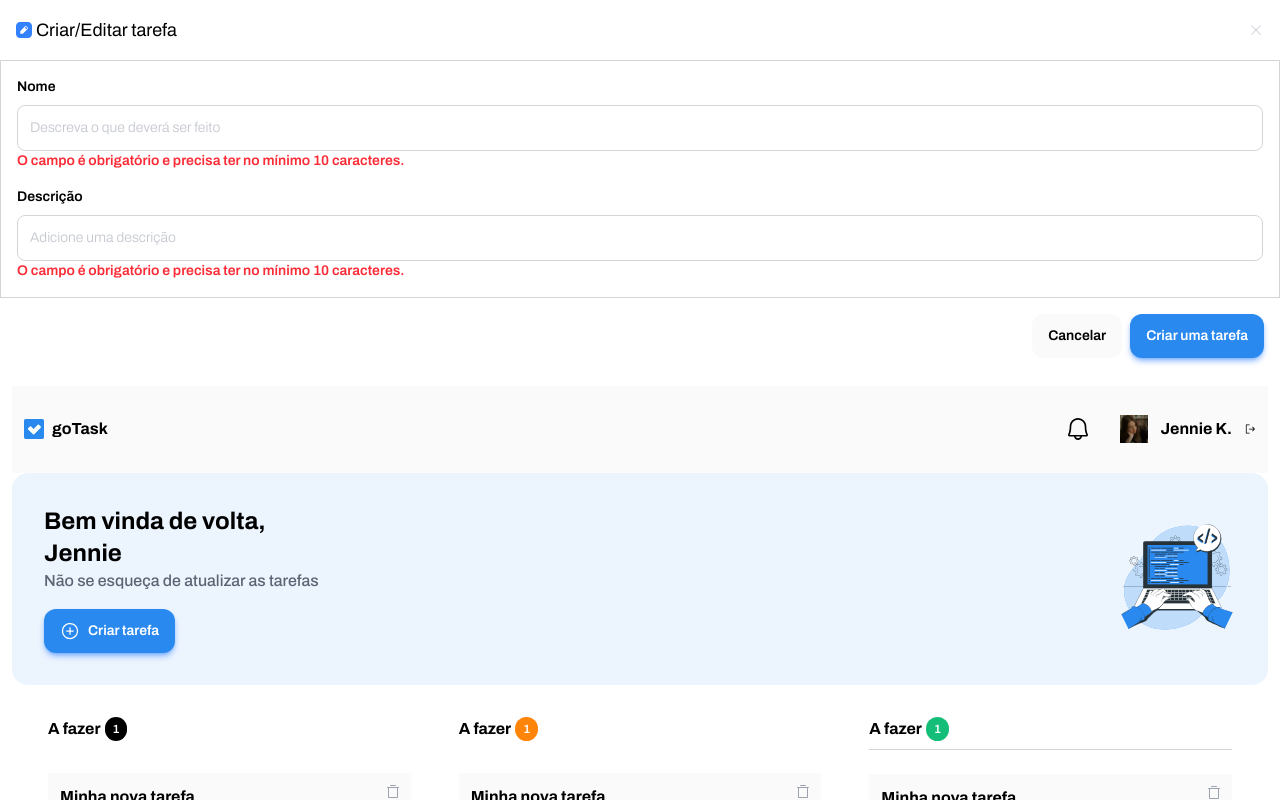
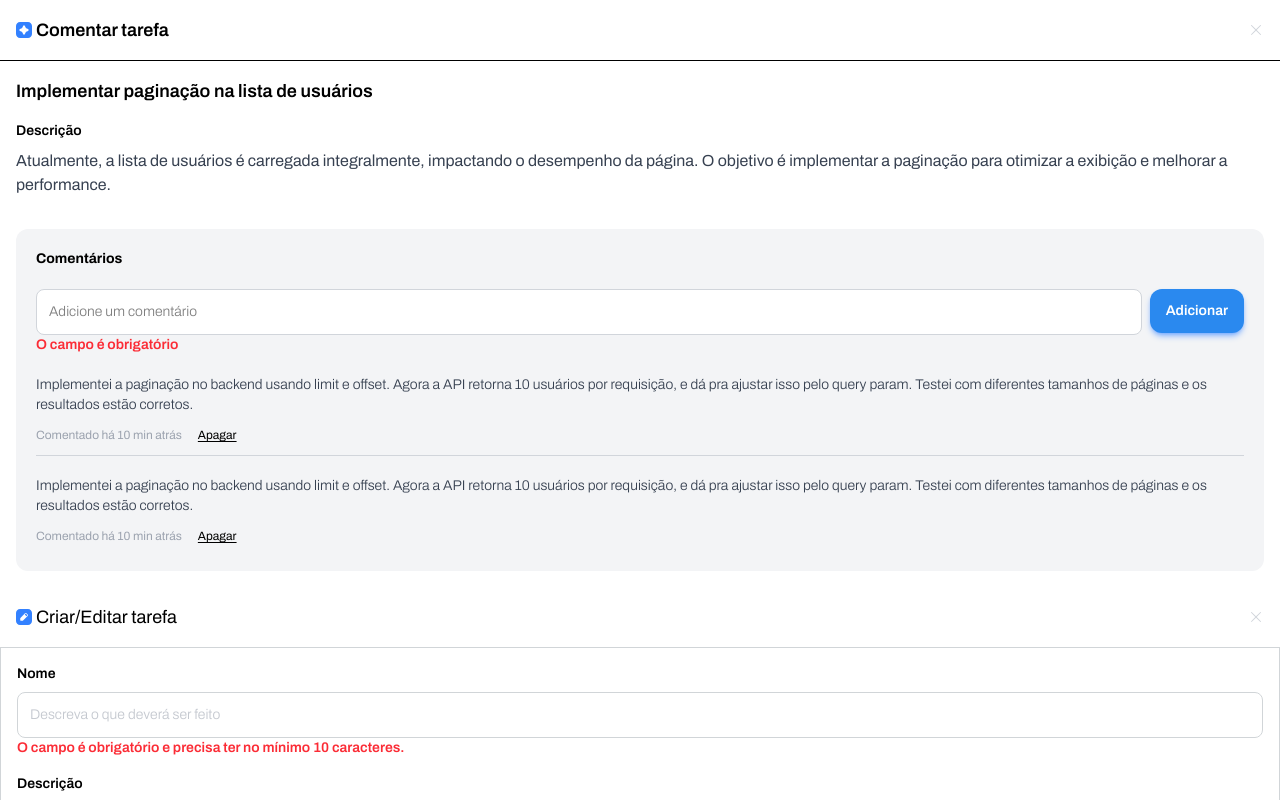
Before and after one commit to frederico-codes/angular-projeto-go-task, an Angular app: page / in a window 1280 px wide. Shown: the top 800 px of the page. Built offline with nearby package versions, Linux system fonts and the light colour scheme.

Commit message:
criação do layout do modal de comentários da tarefa

```diff
--- a/src/app/app.component.html
+++ b/src/app/app.component.html
@@ -1,3 +1,4 @@
+<app-task-comments-modal/>
 <app-task-form-modal/>
 <div class="p-3 mx-auto max-w-7xl">
   <app-header></app-header>
--- a/src/app/components/task-comments-modal/task-comments-modal.component.html
+++ b/src/app/components/task-comments-modal/task-comments-modal.component.html
@@ -1 +1,59 @@
-<p>task-comments-modal works!</p>
+<div class="rounded-xl overflow-x-scroll bg-white max-h-[500] scrollbar-hidden">
+  <div class="p-4 flex gap-1">
+    <img src="/images/star.svg" alt="">
+    <h1 class="font-semibold text-lg">Comentar tarefa</h1>
+    <img class="ml-auto cursor-pointer" src="/images/Close_Icon.svg" alt="">
+  </div>
+  <div class="p-4 border-t boorder-[#d1d5db]">
+    <h1 class="font-semibold text-lg mb-4">Implementar paginação na lista de usuários</h1>
+    <p class="font-semibold text-sm mb-2">Descrição</p>
+    <p class="font-normal text-base text-[#374151]">Atualmente, a lista de usuários é carregada integralmente, impactando o desempenho da página. O objetivo é implementar a paginação para otimizar a exibição e melhorar a performance.</p>
+  </div>
+  <div class="p-4">
+    <div class="bg-[#f3f4f6] p-5 rounded-xl flex flex-col gap-5">
+      <div>
+        <p class="font-bold text-sm">Comentários</p>
+      </div>
+      <div class="flex items-start gap-2">
+        <div class="flex flex-col w-full">
+          <input class="rounded-lg border border-[#d1d5db] p-3 bg-white
+          flex-1 text-sm font-light" type="text" placeholder="Adicione um comentário">
+          <p class="font-semibold text-sm text-red-500">O campo é obrigatório</p>
+        </div>
+        <button  class="py-3 px-4 text-white bg-[#2a89ef] rounded-xl text-sm font-semibold cursor-pointer
+        active:translate-y-1 transition-transform duration-75 shadow-md shadow-blue-500/50">
+          Adicionar
+        </button>
+      </div>
+      <div class="flex flex-col gap-5 overflow-scroll max-h-44 scrollbar-hidden">
+          <div class="flex flex-col gap-3 border-b border-[#d1d5db]">
+            <div>
+              <p class="font-light text-sm text-[#374151]">Implementei a paginação no backend usando limit e offset. Agora a API retorna 10 usuários por requisição, e dá pra ajustar isso pelo query param. Testei com diferentes tamanhos de páginas e os resultados estão corretos.</p>
+            </div>
+            <div class="flex gap-4 mb-3">
+              <p class="font-normal text-xs text-[#9ca3af]">Comentado há 10 min atrás</p>
+              <p class="font-semi-bold text-xs underline underline-offset-2 cursor-pointer">Apagar</p>
+            </div>
+          </div>
+           <div class="flex flex-col gap-3">
+            <div>
+              <p class="font-light text-sm text-[#374151]">Implementei a paginação no backend usando limit e offset. Agora a API retorna 10 usuários por requisição, e dá pra ajustar isso pelo query param. Testei com diferentes tamanhos de páginas e os resultados estão corretos.</p>
+            </div>
+            <div class="flex gap-4 mb-3">
+              <p class="font-normal text-xs text-[#9ca3af]">Comentado há 10 min atrás</p>
+              <p class="font-semi-bold text-xs underline underline-offset-2 cursor-pointer">Apagar</p>
+            </div>
+          </div>
+           <div class="flex flex-col gap-3 border-b border-[#d1d5db]">
+            <div>
+              <p class="font-light text-sm text-[#374151]">Implementei a paginação no backend usando limit e offset. Agora a API retorna 10 usuários por requisição, e dá pra ajustar isso pelo query param. Testei com diferentes tamanhos de páginas e os resultados estão corretos.</p>
+            </div>
+            <div class="flex gap-4 mb-3">
+              <p class="font-normal text-xs text-[#9ca3af]">Comentado há 10 min atrás</p>
+              <p class="font-semi-bold text-xs underline underline-offset-2 cursor-pointer">Apagar</p>
+            </div>
+          </div>
+      </div>
+    </div>
+  </div>
+</div>
```
Also changed, not shown: src/app/app.component.ts (+8 -1 lines), public/images/star.svg (added).
